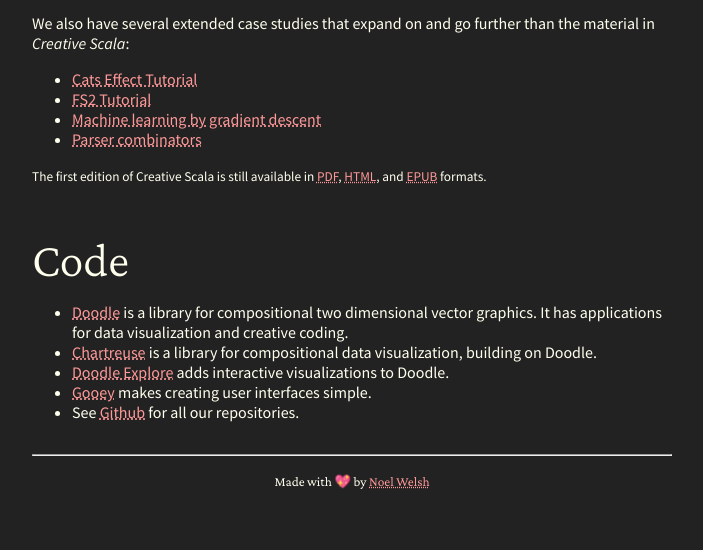
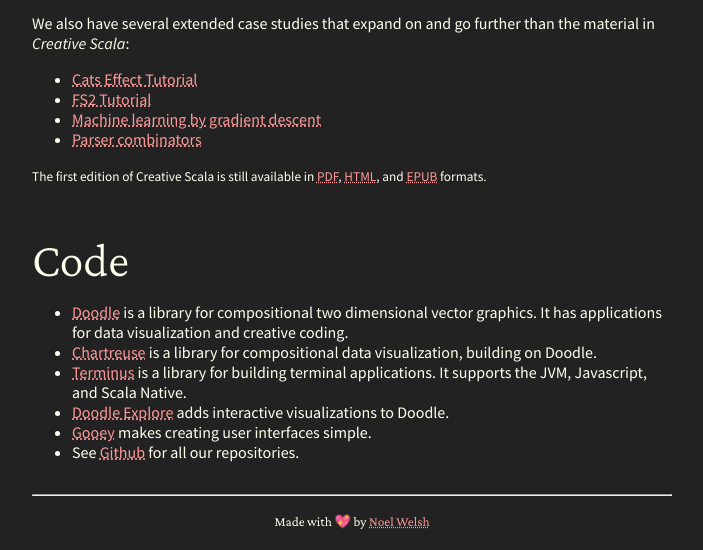
Before and after one commit to creativescala/creativescala.github.io, a plain HTML site: page index.html in a window 1280 px wide. Shown: the part 488-1038 px from the top of the page, without its empty margins (288-991 px from the left). Before the commit the page ends 998 px from the top, so only its background shows below. Drawn offline with nearby package versions, Linux system fonts and the light colour scheme.

Commit message:
Add terminus

```diff
--- a/index.html
+++ b/index.html
@@ -82,6 +82,10 @@
         visualization, building on Doodle.
       </li>
       <li>
+        <a href="/terminus">Terminus</a> is a library for building terminal
+        applications. It supports the JVM, Javascript, and Scala Native.
+      </li>
+      <li>
         <a href="/doodle-explore">Doodle Explore</a> adds interactive
         visualizations to Doodle.
       </li>
```
